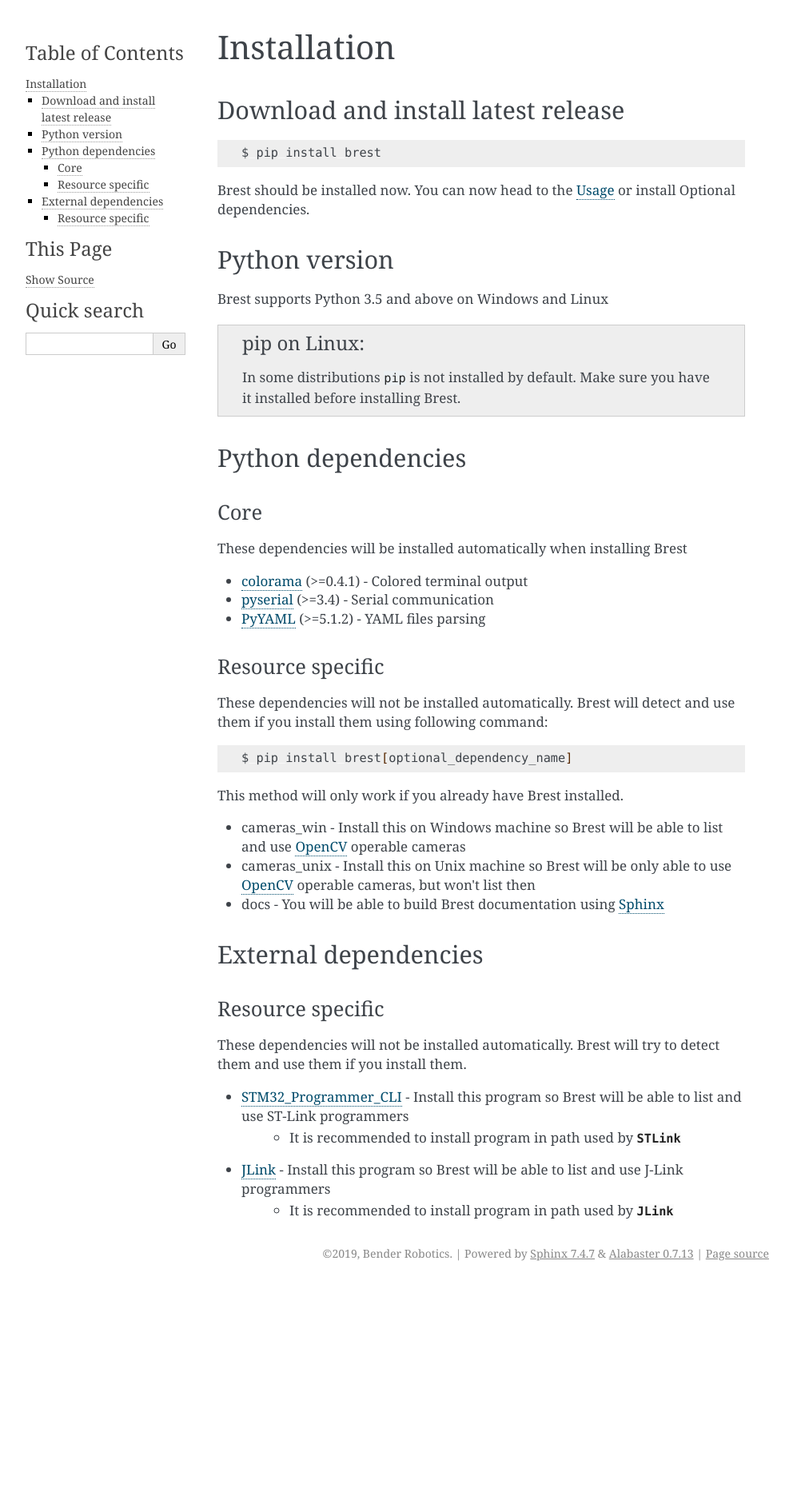
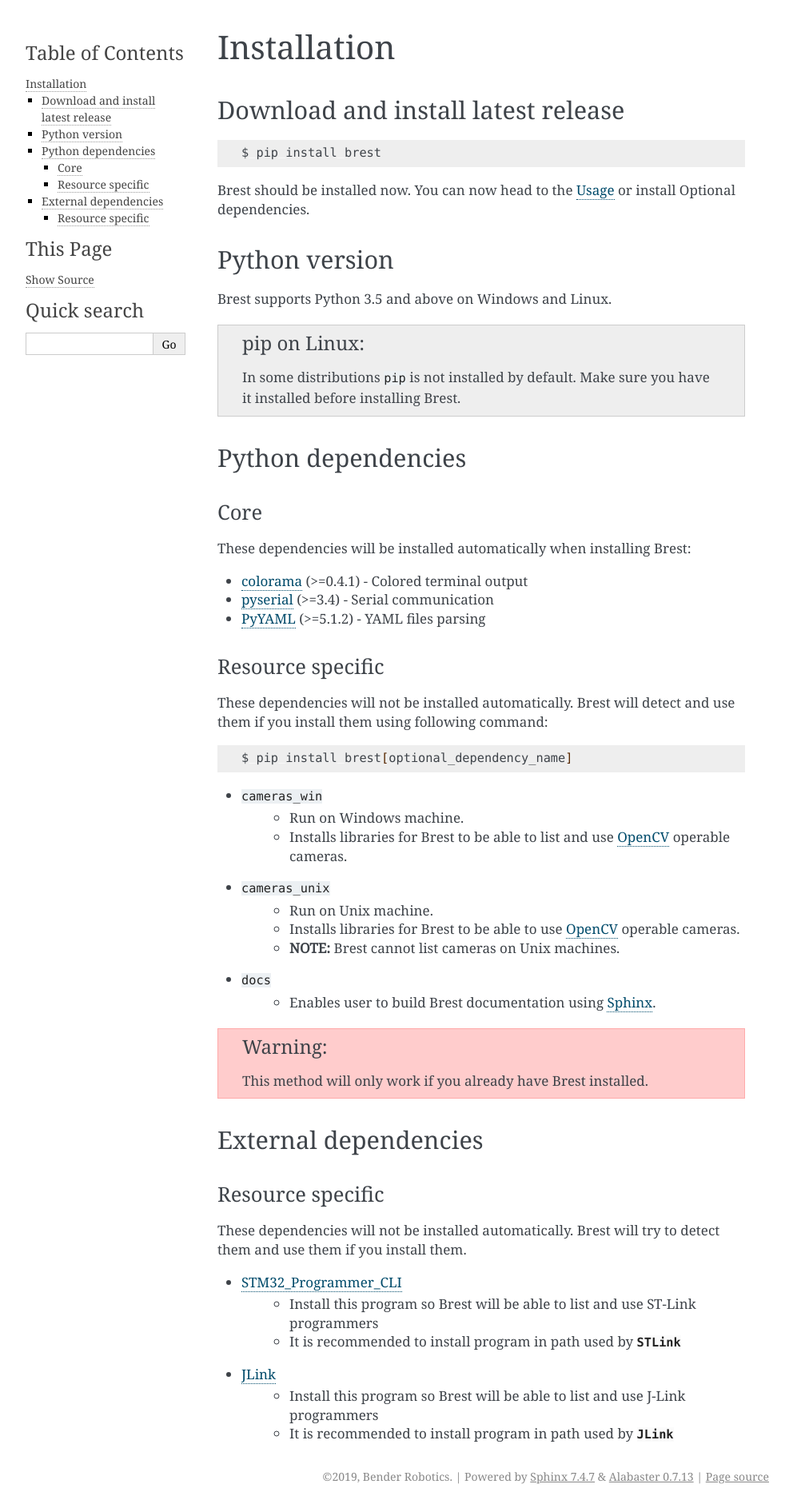
Before and after one commit to BenderRobotics/brest, a Sphinx documentation site: the page built from docs/installation.rst, in a window 1280 px wide. Shown: the whole page at 80% size, without its empty margins (148-1140 px from the left). Built offline with Sphinx 7.4.7, drawn with Linux system fonts in a browser that asks for light colours; before the commit the page ends 1607 px from its top, so only the background shows below that.

Commit message:
Updated documentation on dependencies installation

```diff
--- a/docs/installation.rst
+++ b/docs/installation.rst
@@ -19,7 +19,7 @@
 Python version
 --------------
 
-Brest supports Python 3.5 and above on Windows and Linux
+Brest supports Python 3.5 and above on Windows and Linux.
 
 .. admonition:: pip on Linux
 
@@ -34,7 +34,7 @@
 Core
 ~~~~
 
-These dependencies will be installed automatically when installing Brest
+These dependencies will be installed automatically when installing Brest:
 
 * `colorama`_ (>=0.4.1) - Colored terminal output
 * `pyserial`_ (>=3.4) - Serial communication
@@ -54,14 +54,20 @@
 
     $ pip install brest[optional_dependency_name]
 
-This method will only work if you already have Brest installed.
-
-* cameras_win - Install this on Windows machine so Brest will be able to list and use `OpenCV`_ operable cameras
-* cameras_unix - Install this on Unix machine so Brest will be only able to use `OpenCV`_ operable cameras, but won\'t list then
-* docs - You will be able to build Brest documentation using `Sphinx`_
+* :code:`cameras_win`
+    * Run on Windows machine.
+    * Installs libraries for Brest to be able to list and use `OpenCV`_ operable cameras.
+* :code:`cameras_unix`
+    * Run on Unix machine.
+    * Installs libraries for Brest to be able to use `OpenCV`_ operable cameras.
+    * **NOTE:** Brest cannot list cameras on Unix machines.
+* :code:`docs`
+    * Enables user to build Brest documentation using `Sphinx`_.
 
 .. _OpenCV: https://pypi.org/project/opencv-python/
 .. _Sphinx: http://www.sphinx-doc.org/en/master/
+
+.. warning:: This method will only work if you already have Brest installed.
 
 .. _installation.external-dependencies:
 
@@ -74,10 +80,12 @@
 These dependencies will not be installed automatically. Brest will try to detect them and
 use them if you install them.
 
-* `STM32_Programmer_CLI`_ - Install this program so Brest will be able to list and use ST-Link programmers
-                          - It is recommended to install program in path used by :class:`~brest.flashers.STLink`
-* `JLink`_ - Install this program so Brest will be able to list and use J-Link programmers
-           - It is recommended to install program in path used by :class:`~brest.flashers.JLink`
+* `STM32_Programmer_CLI`_
+    * Install this program so Brest will be able to list and use ST-Link programmers
+    * It is recommended to install program in path used by :class:`~brest.flashers.STLink`
+* `JLink`_
+    * Install this program so Brest will be able to list and use J-Link programmers
+    * It is recommended to install program in path used by :class:`~brest.flashers.JLink`
 
 .. _STM32_Programmer_CLI: https://www.st.com/en/development-tools/stm32cubeprog.html
 .. _JLink: https://www.segger.com/downloads/jlink/
```
